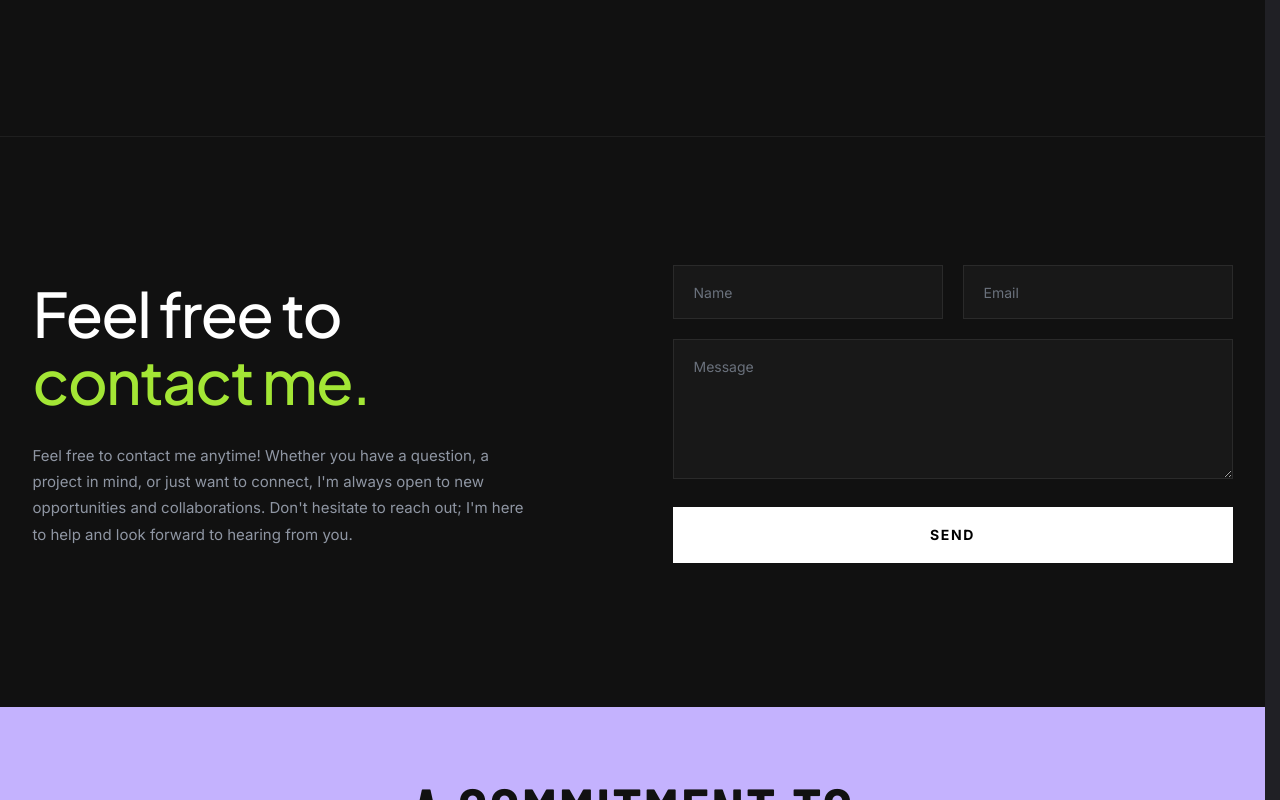
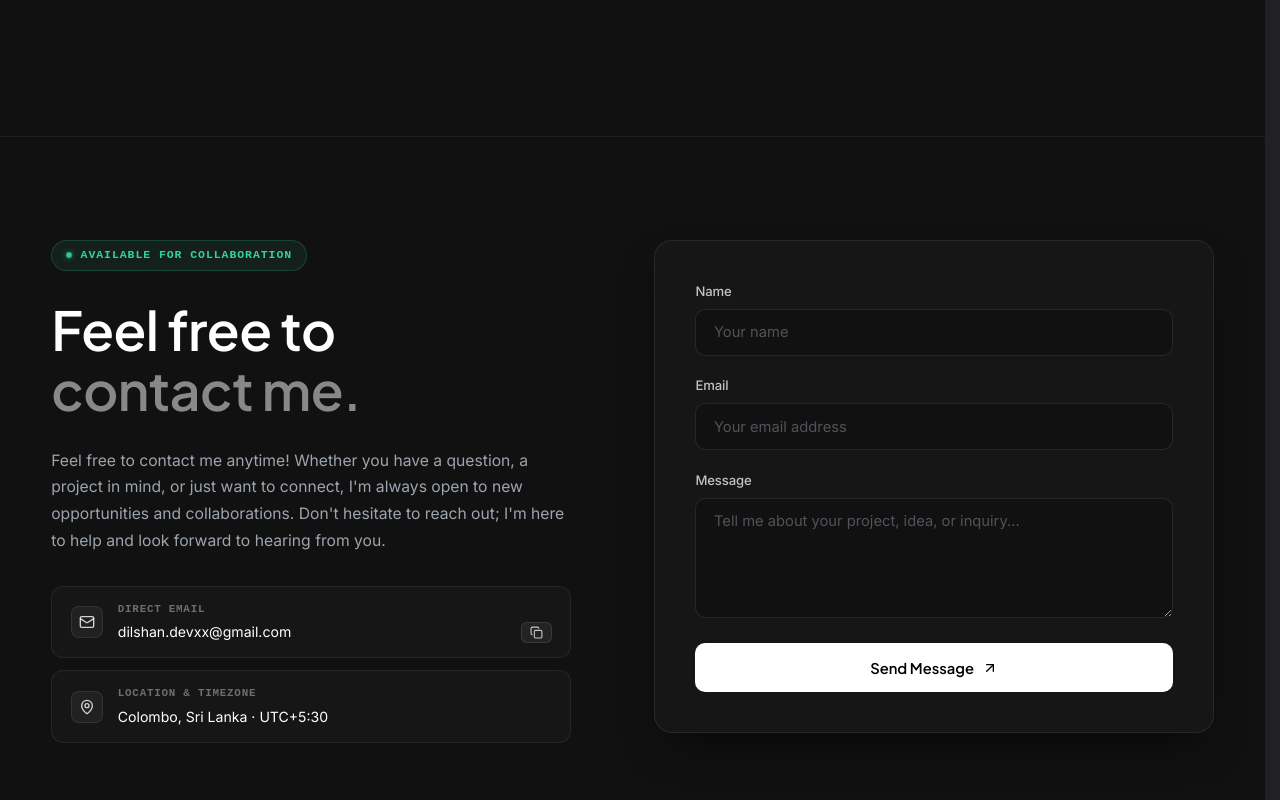
Before and after one commit to dilshandevxx/dilshan-personal-portfolio, a Next.js app: page / in a window 1280 px wide. Shown: the part 7040-7840 px from the top of the page. Built offline with nearby package versions, Linux system fonts and the light colour scheme; a web font is replaced by a local one.

Commit message:
feat: redesign contact section with elegant dark editorial cards and tactile direct contact details

```diff
--- a/src/components/cover/sections/ContactSection.module.css
+++ b/src/components/cover/sections/ContactSection.module.css
@@ -1,234 +1,411 @@
-/* Contact Section (FEEL FREE TO CONTACT ME - strictly square corners) */
+/* Contact Section — Editorial & Tactile Clean System */
+
 .contactSection {
   background-color: #111111;
-  padding: 8rem 2rem 9rem;
+  padding: clamp(5.5rem, 8vw, 8.5rem) clamp(1.5rem, 4vw, 3.5rem);
   border-top: 1px solid rgba(255, 255, 255, 0.06);
   position: relative;
-}
-
-@media (max-width: 768px) {
-  .contactSection {
-    padding: 4.5rem 1.25rem 5.5rem;
-  }
+  width: 100%;
+  box-sizing: border-box;
 }
 
 .container {
-  max-width: 1200px;
+  max-width: 1240px;
   margin: 0 auto;
   display: grid;
-  grid-template-columns: 1fr 1fr;
-  gap: 5rem;
-  align-items: center;
+  grid-template-columns: 1fr 1.05fr;
+  gap: clamp(3rem, 5.5vw, 6rem);
+  align-items: start;
+  width: 100%;
 }
 
-@media (max-width: 900px) {
-  .container {
-    grid-template-columns: 1fr;
-    gap: 3rem;
-  }
-}
-
-/* Left Column */
+/* =========================================================================
+   Left Column: Heading, Narrative & Quick Direct Details
+   ========================================================================= */
 .leftCol {
   display: flex;
   flex-direction: column;
   gap: 1.75rem;
+  max-width: 520px;
+}
+
+/* Subtle Live Status Indicator Badge */
+.statusBadge {
+  display: inline-flex;
+  align-items: center;
+  gap: 0.55rem;
+  padding: 0.35rem 0.85rem;
+  border-radius: 9999px;
+  background: rgba(52, 211, 153, 0.08);
+  border: 1px solid rgba(52, 211, 153, 0.2);
+  width: fit-content;
+}
+
+.statusDot {
+  width: 6px;
+  height: 6px;
+  border-radius: 50%;
+  background: #34d399;
+  box-shadow: 0 0 8px rgba(52, 211, 153, 0.6);
+  animation: pulseDot 2.4s cubic-bezier(0.4, 0, 0.6, 1) infinite;
+}
+
+@keyframes pulseDot {
+  0%, 100% {
+    opacity: 1;
+    transform: scale(1);
+  }
+  50% {
+    opacity: 0.45;
+    transform: scale(0.85);
+  }
+}
+
+.statusLabel {
+  font-family: var(--font-mono, "JetBrains Mono", monospace);
+  font-size: 0.72rem;
+  font-weight: 600;
+  letter-spacing: 0.08em;
+  color: #34d399;
 }
 
 .heading {
   margin: 0;
   display: flex;
   flex-direction: column;
-  line-height: 1.1;
-  letter-spacing: -0.03em;
-  font-family: var(--font-display, "Plus Jakarta Sans", "Outfit", -apple-system, sans-serif);
-  font-weight: 500;
-  text-transform: none;
+  line-height: 1.12;
+  letter-spacing: -0.025em;
+  font-family: var(--font-display, "Plus Jakarta Sans", "Inter", -apple-system, sans-serif);
+  font-weight: 600;
 }
 
 .headingWhite {
   color: #ffffff;
-  font-size: clamp(2.4rem, 4.8vw, 4.2rem);
-  font-weight: 500;
-  letter-spacing: -0.03em;
+  font-size: clamp(2.4rem, 4.2vw, 3.8rem);
 }
 
-.headingAccent {
-  color: #a3e635; /* Vibrant neon accent */
-  font-size: clamp(2.4rem, 4.8vw, 4.2rem);
-  font-weight: 500;
-  letter-spacing: -0.03em;
+.headingSecondary {
+  color: rgba(255, 255, 255, 0.5);
+  font-size: clamp(2.4rem, 4.2vw, 3.8rem);
 }
 
 .description {
-  color: #8f96a3;
-  font-family: var(--font-body, -apple-system, sans-serif);
-  font-size: 0.9375rem;
-  line-height: 1.75;
+  color: #9da4ae;
+  font-family: var(--font-body, "Inter", -apple-system, sans-serif);
+  font-size: 0.98rem;
+  line-height: 1.7;
   margin: 0;
-  max-width: 500px;
 }
 
-/* Right Column / Form */
+/* Quick Direct Info Cards */
+.contactDetails {
+  display: flex;
+  flex-direction: column;
+  gap: 0.75rem;
+  margin-top: 0.25rem;
+}
+
+.contactCard {
+  display: flex;
+  align-items: center;
+  gap: 0.95rem;
+  padding: 0.85rem 1.15rem;
+  background: #161616;
+  border: 1px solid rgba(255, 255, 255, 0.07);
+  border-radius: 12px;
+  transition: border-color 0.2s ease, background-color 0.2s ease;
+}
+
+.contactCard:hover {
+  border-color: rgba(255, 255, 255, 0.15);
+  background-color: #191919;
+}
+
+.contactCardIconWrap {
+  width: 32px;
+  height: 32px;
+  border-radius: 8px;
+  background: rgba(255, 255, 255, 0.05);
+  border: 1px solid rgba(255, 255, 255, 0.08);
+  display: flex;
+  align-items: center;
+  justify-content: center;
+  color: rgba(255, 255, 255, 0.8);
+  flex-shrink: 0;
+}
+
+.contactCardContent {
+  display: flex;
+  flex-direction: column;
+  gap: 0.2rem;
+  min-width: 0;
+  flex: 1;
+}
+
+.contactCardLabel {
+  font-family: var(--font-mono, "JetBrains Mono", monospace);
+  font-size: 0.68rem;
+  font-weight: 600;
+  letter-spacing: 0.07em;
+  color: rgba(255, 255, 255, 0.38);
+}
+
+.emailRow {
+  display: flex;
+  align-items: center;
+  justify-content: space-between;
+  gap: 0.75rem;
+  min-width: 0;
+}
+
+.contactCardValue {
+  font-family: var(--font-body, "Inter", sans-serif);
+  font-size: 0.88rem;
+  color: #ffffff;
+  text-decoration: none;
+  overflow: hidden;
+  text-overflow: ellipsis;
+  white-space: nowrap;
+  transition: color 0.2s ease;
+}
+
+.contactCardValue:hover {
+  color: #34d399;
+}
+
+.copyBtn {
+  background: rgba(255, 255, 255, 0.06);
+  border: 1px solid rgba(255, 255, 255, 0.1);
+  border-radius: 6px;
+  padding: 3px 8px;
+  color: rgba(255, 255, 255, 0.7);
+  cursor: pointer;
+  display: inline-flex;
+  align-items: center;
+  justify-content: center;
+  flex-shrink: 0;
+  transition: all 0.2s ease;
+}
+
+.copyBtn:hover {
+  background: rgba(255, 255, 255, 0.12);
+  border-color: rgba(255, 255, 255, 0.25);
+  color: #ffffff;
+}
+
+.copiedText {
+  font-family: var(--font-mono, monospace);
+  font-size: 0.68rem;
+  font-weight: 600;
+  color: #34d399;
+  letter-spacing: 0.03em;
+}
+
+.copyIcon {
+  color: rgba(255, 255, 255, 0.75);
+}
+
+/* =========================================================================
+   Right Column / Form Card
+   ========================================================================= */
 .rightCol {
   width: 100%;
+}
+
+.formCard {
+  background-color: #161616;
+  border: 1px solid rgba(255, 255, 255, 0.08);
+  border-radius: 18px;
+  padding: clamp(1.75rem, 3.5vw, 2.5rem);
+  box-shadow: 0 20px 45px -15px rgba(0, 0, 0, 0.65);
+  position: relative;
+  overflow: hidden;
 }
 
 .form {
   display: flex;
   flex-direction: column;
-  gap: 1.25rem;
+  gap: 1.2rem;
   width: 100%;
 }
 
-/* Two-column Input Row */
-.inputRow {
-  display: grid;
-  grid-template-columns: 1fr 1fr;
-  gap: 1.25rem;
+.inputGroup {
+  display: flex;
+  flex-direction: column;
+  gap: 0.45rem;
+  width: 100%;
 }
 
-@media (max-width: 540px) {
-  .inputRow {
-    grid-template-columns: 1fr;
-  }
+.label {
+  font-family: var(--font-body, "Inter", sans-serif);
+  font-size: 0.82rem;
+  font-weight: 500;
+  color: rgba(255, 255, 255, 0.75);
+  letter-spacing: -0.01em;
 }
 
 .input {
   width: 100%;
   box-sizing: border-box;
-  background-color: #181818;
-  border: 1px solid rgba(255, 255, 255, 0.08);
-  border-radius: 0; /* STRICTLY SQUARE */
-  padding: 1.1rem 1.25rem;
+  background-color: #111111;
+  border: 1px solid rgba(255, 255, 255, 0.09);
+  border-radius: 10px;
+  padding: 0.85rem 1.1rem;
   color: #ffffff;
-  font-family: var(--font-body, -apple-system, sans-serif);
-  font-size: 16px;
+  font-family: var(--font-body, "Inter", -apple-system, sans-serif);
+  font-size: 0.92rem;
   outline: none;
-  transition: border-color 0.25s ease, background-color 0.25s ease;
-}
-
-@media (min-width: 768px) {
-  .input {
-    font-size: 0.875rem;
-  }
+  transition: border-color 0.2s ease, background-color 0.2s ease, box-shadow 0.2s ease;
 }
 
 .input::placeholder {
-  color: #6a717c;
+  color: #52525b;
 }
 
 .input:focus {
-  border-color: rgba(255, 255, 255, 0.35);
-  background-color: #222222;
-}
-
-/* Textarea */
-.textareaWrapper {
-  width: 100%;
+  border-color: rgba(255, 255, 255, 0.32);
+  background-color: #141414;
+  box-shadow: 0 0 0 3px rgba(255, 255, 255, 0.05);
 }
 
 .textarea {
   width: 100%;
   box-sizing: border-box;
-  background-color: #181818;
-  border: 1px solid rgba(255, 255, 255, 0.08);
-  border-radius: 0; /* STRICTLY SQUARE */
-  padding: 1.1rem 1.25rem;
+  background-color: #111111;
+  border: 1px solid rgba(255, 255, 255, 0.09);
+  border-radius: 10px;
+  padding: 0.85rem 1.1rem;
   color: #ffffff;
-  font-family: var(--font-body, -apple-system, sans-serif);
-  font-size: 16px;
+  font-family: var(--font-body, "Inter", -apple-system, sans-serif);
+  font-size: 0.92rem;
   resize: vertical;
-  min-height: 140px;
+  min-height: 120px;
   outline: none;
-  transition: border-color 0.25s ease, background-color 0.25s ease;
-}
-
-@media (min-width: 768px) {
-  .textarea {
-    font-size: 0.875rem;
-  }
+  transition: border-color 0.2s ease, background-color 0.2s ease, box-shadow 0.2s ease;
 }
 
 .textarea::placeholder {
-  color: #6a717c;
+  color: #52525b;
 }
 
 .textarea:focus {
-  border-color: rgba(255, 255, 255, 0.35);
-  background-color: #222222;
+  border-color: rgba(255, 255, 255, 0.32);
+  background-color: #141414;
+  box-shadow: 0 0 0 3px rgba(255, 255, 255, 0.05);
 }
 
-/* Solid White Send Button with SQUARE corners */
+/* Modern Pill Button */
 .sendButton {
   width: 100%;
   background-color: #ffffff;
   color: #000000;
-  border: 1px solid #ffffff;
-  border-radius: 0; /* STRICTLY SQUARE */
-  padding: 1.15rem;
-  font-family: var(--font-body, -apple-system, sans-serif);
-  font-size: 0.875rem;
-  font-weight: 700;
-  letter-spacing: 0.12em;
-  text-transform: uppercase;
+  border: none;
+  border-radius: 10px;
+  padding: 0.95rem 1.5rem;
+  font-family: var(--font-display, "Plus Jakarta Sans", sans-serif);
+  font-size: 0.92rem;
+  font-weight: 600;
   cursor: pointer;
-  transition: all 0.25s ease;
+  display: flex;
+  align-items: center;
+  justify-content: center;
+  gap: 0.5rem;
+  transition: background-color 0.2s ease, transform 0.2s ease, box-shadow 0.2s ease;
+  margin-top: 0.4rem;
 }
 
 .sendButton:hover:not(:disabled) {
-  background-color: transparent;
-  color: #ffffff;
+  background-color: #eaeaea;
+  transform: translateY(-1px);
+  box-shadow: 0 6px 20px rgba(255, 255, 255, 0.12);
+}
+
+.sendArrow {
+  transition: transform 0.2s ease;
+}
+
+.sendButton:hover:not(:disabled) .sendArrow {
+  transform: translate(2px, -2px);
 }
 
 .sendButton:disabled {
-  opacity: 0.7;
+  opacity: 0.65;
   cursor: not-allowed;
+  transform: none;
 }
 
-/* Submission Feedback */
+/* =========================================================================
+   Submission Feedback State
+   ========================================================================= */
 .successMessage {
-  background-color: #1a1d22;
-  border: 1px solid rgba(255, 255, 255, 0.08);
-  border-radius: 0; /* STRICTLY SQUARE */
-  padding: 3rem 2rem;
-  text-align: center;
+  padding: 2.25rem 1.5rem;
   display: flex;
   flex-direction: column;
   align-items: center;
+  text-align: center;
   gap: 1rem;
+}
+
+.successIconWrap {
+  width: 52px;
+  height: 52px;
+  border-radius: 50%;
+  background: rgba(52, 211, 153, 0.12);
+  border: 1px solid rgba(52, 211, 153, 0.25);
+  display: flex;
+  align-items: center;
+  justify-content: center;
+  color: #34d399;
+  margin-bottom: 0.25rem;
 }
 
 .successTitle {
   color: #ffffff;
-  font-family: var(--font-display, "Outfit", -apple-system, sans-serif);
-  font-size: 1.5rem;
-  font-weight: 700;
+  font-family: var(--font-display, "Plus Jakarta Sans", sans-serif);
+  font-size: 1.35rem;
+  font-weight: 600;
   margin: 0;
+  letter-spacing: -0.01em;
 }
 
 .successText {
   color: #9da4ae;
-  font-family: var(--font-body, -apple-system, sans-serif);
-  font-size: 0.9375rem;
+  font-family: var(--font-body, "Inter", sans-serif);
+  font-size: 0.92rem;
+  line-height: 1.6;
   margin: 0;
+  max-width: 360px;
 }
 
 .resetButton {
-  background: transparent;
-  color: #e2d5b5;
-  border: 1px solid #e2d5b5;
-  border-radius: 0; /* STRICTLY SQUARE */
-  padding: 0.6rem 1.4rem;
-  font-family: var(--font-body, -apple-system, sans-serif);
-  font-size: 0.8125rem;
-  font-weight: 600;
+  margin-top: 0.75rem;
+  background: rgba(255, 255, 255, 0.06);
+  border: 1px solid rgba(255, 255, 255, 0.12);
+  border-radius: 8px;
+  padding: 0.65rem 1.25rem;
+  color: #ffffff;
+  font-family: var(--font-body, "Inter", sans-serif);
+  font-size: 0.82rem;
+  font-weight: 500;
   cursor: pointer;
-  margin-top: 0.75rem;
   transition: all 0.2s ease;
 }
 
 .resetButton:hover {
-  background: #e2d5b5;
-  color: #000000;
+  background: rgba(255, 255, 255, 0.12);
+  border-color: rgba(255, 255, 255, 0.22);
 }
+
+/* =========================================================================
+   Responsive Breakpoints
+   ========================================================================= */
+@media (max-width: 900px) {
+  .container {
+    grid-template-columns: 1fr;
+    gap: 3rem;
+  }
+
+  .leftCol {
+    max-width: 100%;
+  }
+}
--- a/src/components/cover/sections/ContactSection.tsx
+++ b/src/components/cover/sections/ContactSection.tsx
@@ -1,13 +1,25 @@
 "use client";
 
 import React, { useState } from "react";
-import { motion } from "framer-motion";
+import { motion, AnimatePresence } from "framer-motion";
+import { ArrowUpRight, Check, Copy, Mail, MapPin } from "lucide-react";
 import styles from "./ContactSection.module.css";
 
 export default function ContactSection() {
   const [formData, setFormData] = useState({ name: "", email: "", message: "" });
   const [submitted, setSubmitted] = useState(false);
   const [loading, setLoading] = useState(false);
+  const [copied, setCopied] = useState(false);
+
+  const emailAddress = "dilshan.devxx@gmail.com";
+
+  const handleCopyEmail = () => {
+    if (typeof navigator !== "undefined" && navigator.clipboard) {
+      navigator.clipboard.writeText(emailAddress);
+      setCopied(true);
+      setTimeout(() => setCopied(false), 2200);
+    }
+  };
 
   const handleSubmit = (e: React.FormEvent) => {
     e.preventDefault();
@@ -16,43 +28,105 @@ export default function ContactSection() {
     setTimeout(() => {
       setLoading(false);
       setSubmitted(true);
-    }, 700);
+    }, 650);
   };
 
   return (
     <section className={styles.contactSection} id="contact" aria-label="Contact Me">
       <div className={styles.container}>
-        {/* Left Column: Heading & Narrative */}
+        {/* Left Column: Heading, Narrative & Tactile Contact Info */}
         <motion.div
           className={styles.leftCol}
-          initial={{ opacity: 0, y: 30 }}
+          initial={{ opacity: 0, y: 24 }}
           whileInView={{ opacity: 1, y: 0 }}
-          viewport={{ once: true, margin: "-60px" }}
-          transition={{ duration: 0.6 }}
+          viewport={{ once: true, amount: 0.2 }}
+          transition={{ duration: 0.7, ease: [0.16, 1, 0.3, 1] }}
         >
+          {/* Subtle Live Status Indicator */}
+          <div className={styles.statusBadge}>
+            <span className={styles.statusDot} aria-hidden="true" />
+            <span className={styles.statusLabel}>AVAILABLE FOR COLLABORATION</span>
+          </div>
+
           <h2 className={styles.heading}>
             <span className={styles.headingWhite}>Feel free to</span>
-            <span className={styles.headingAccent}>contact me.</span>
+            <span className={styles.headingSecondary}>contact me.</span>
           </h2>
 
           <p className={styles.description}>
-            Feel free to contact me anytime! Whether you have a question, a project in mind, or just want to connect, I&apos;m always open to new opportunities and collaborations. Don&apos;t hesitate to reach out; I&apos;m here to help and look forward to hearing from you.
+            Feel free to contact me anytime! Whether you have a question, a project in mind,
+            or just want to connect, I&apos;m always open to new opportunities and
+            collaborations. Don&apos;t hesitate to reach out; I&apos;m here to help and
+            look forward to hearing from you.
           </p>
+
+          {/* Quick Direct Info Cards */}
+          <div className={styles.contactDetails}>
+            <div className={styles.contactCard}>
+              <div className={styles.contactCardIconWrap}>
+                <Mail size={16} className={styles.contactCardIcon} />
+              </div>
+              <div className={styles.contactCardContent}>
+                <span className={styles.contactCardLabel}>DIRECT EMAIL</span>
+                <div className={styles.emailRow}>
+                  <a href={`mailto:${emailAddress}`} className={styles.contactCardValue}>
+                    {emailAddress}
+                  </a>
+                  <button
+                    type="button"
+                    onClick={handleCopyEmail}
+                    className={styles.copyBtn}
+                    title="Copy email to clipboard"
+                    aria-label="Copy email"
+                  >
+                    {copied ? (
+                      <span className={styles.copiedText}>Copied!</span>
+                    ) : (
+                      <Copy size={13} className={styles.copyIcon} />
+                    )}
+                  </button>
+                </div>
+              </div>
+            </div>
+
+            <div className={styles.contactCard}>
+              <div className={styles.contactCardIconWrap}>
+                <MapPin size={16} className={styles.contactCardIcon} />
+              </div>
+              <div className={styles.contactCardContent}>
+                <span className={styles.contactCardLabel}>LOCATION & TIMEZONE</span>
+                <span className={styles.contactCardValue}>Colombo, Sri Lanka · UTC+5:30</span>
+              </div>
+            </div>
+          </div>
         </motion.div>
 
-        {/* Right Column: Interactive Form */}
+        {/* Right Column: Modern Editorial Form Card */}
         <motion.div
           className={styles.rightCol}
-          initial={{ opacity: 0, y: 30 }}
+          initial={{ opacity: 0, y: 28 }}
           whileInView={{ opacity: 1, y: 0 }}
-          viewport={{ once: true, margin: "-60px" }}
-          transition={{ duration: 0.6, delay: 0.15 }}
+          viewport={{ once: true, amount: 0.2 }}
+          transition={{ duration: 0.75, delay: 0.1, ease: [0.16, 1, 0.3, 1] }}
         >
+          <div className={styles.formCard}>
+            <AnimatePresence mode="wait">
               {submitted ? (
-            <div className={styles.successMessage}>
-              <h3 className={styles.successTitle}>Message Received</h3>
+                <motion.div
+                  key="success"
+                  className={styles.successMessage}
+                  initial={{ opacity: 0, scale: 0.96 }}
+                  animate={{ opacity: 1, scale: 1 }}
+                  exit={{ opacity: 0, scale: 0.96 }}
+                  transition={{ duration: 0.35, ease: [0.16, 1, 0.3, 1] }}
+                >
+                  <div className={styles.successIconWrap}>
+                    <Check size={24} className={styles.successCheckIcon} />
+                  </div>
+                  <h3 className={styles.successTitle}>Message Sent Successfully</h3>
                   <p className={styles.successText}>
-                Thank you for reaching out. I&apos;ll get back to you shortly.
+                    Thank you for reaching out! I&apos;ve received your message and will get back
+                    to you promptly.
                   </p>
                   <button
                     type="button"
@@ -64,23 +138,42 @@ export default function ContactSection() {
                   >
                     Send Another Message
                   </button>
-            </div>
+                </motion.div>
               ) : (
-            <form onSubmit={handleSubmit} className={styles.form}>
-              <div className={styles.inputRow}>
+                <motion.form
+                  key="form"
+                  onSubmit={handleSubmit}
+                  className={styles.form}
+                  initial={{ opacity: 0 }}
+                  animate={{ opacity: 1 }}
+                  exit={{ opacity: 0 }}
+                  transition={{ duration: 0.25 }}
+                >
+                  <div className={styles.inputGroup}>
+                    <label htmlFor="contact-name" className={styles.label}>
+                      Name
+                    </label>
                     <input
+                      id="contact-name"
                       type="text"
                       name="name"
-                  placeholder="Name"
+                      placeholder="Your name"
                       required
                       value={formData.name}
                       onChange={(e) => setFormData({ ...formData, name: e.target.value })}
                       className={styles.input}
                     />
+                  </div>
+
+                  <div className={styles.inputGroup}>
+                    <label htmlFor="contact-email" className={styles.label}>
+                      Email
+                    </label>
                     <input
+                      id="contact-email"
                       type="email"
                       name="email"
-                  placeholder="Email"
+                      placeholder="Your email address"
                       required
                       value={formData.email}
                       onChange={(e) => setFormData({ ...formData, email: e.target.value })}
@@ -88,11 +181,15 @@ export default function ContactSection() {
                     />
                   </div>
 
-              <div className={styles.textareaWrapper}>
+                  <div className={styles.inputGroup}>
+                    <label htmlFor="contact-message" className={styles.label}>
+                      Message
+                    </label>
                     <textarea
+                      id="contact-message"
                       name="message"
-                  placeholder="Message"
-                  rows={5}
+                      placeholder="Tell me about your project, idea, or inquiry..."
+                      rows={4}
                       required
                       value={formData.message}
                       onChange={(e) => setFormData({ ...formData, message: e.target.value })}
@@ -105,10 +202,13 @@ export default function ContactSection() {
                     disabled={loading}
                     className={styles.sendButton}
                   >
-                {loading ? "Sending..." : "Send"}
+                    <span>{loading ? "Sending..." : "Send Message"}</span>
+                    <ArrowUpRight size={16} className={styles.sendArrow} />
                   </button>
-            </form>
+                </motion.form>
               )}
+            </AnimatePresence>
+          </div>
         </motion.div>
       </div>
     </section>
```
Lines whose indentation alone changed are shown as unchanged.
